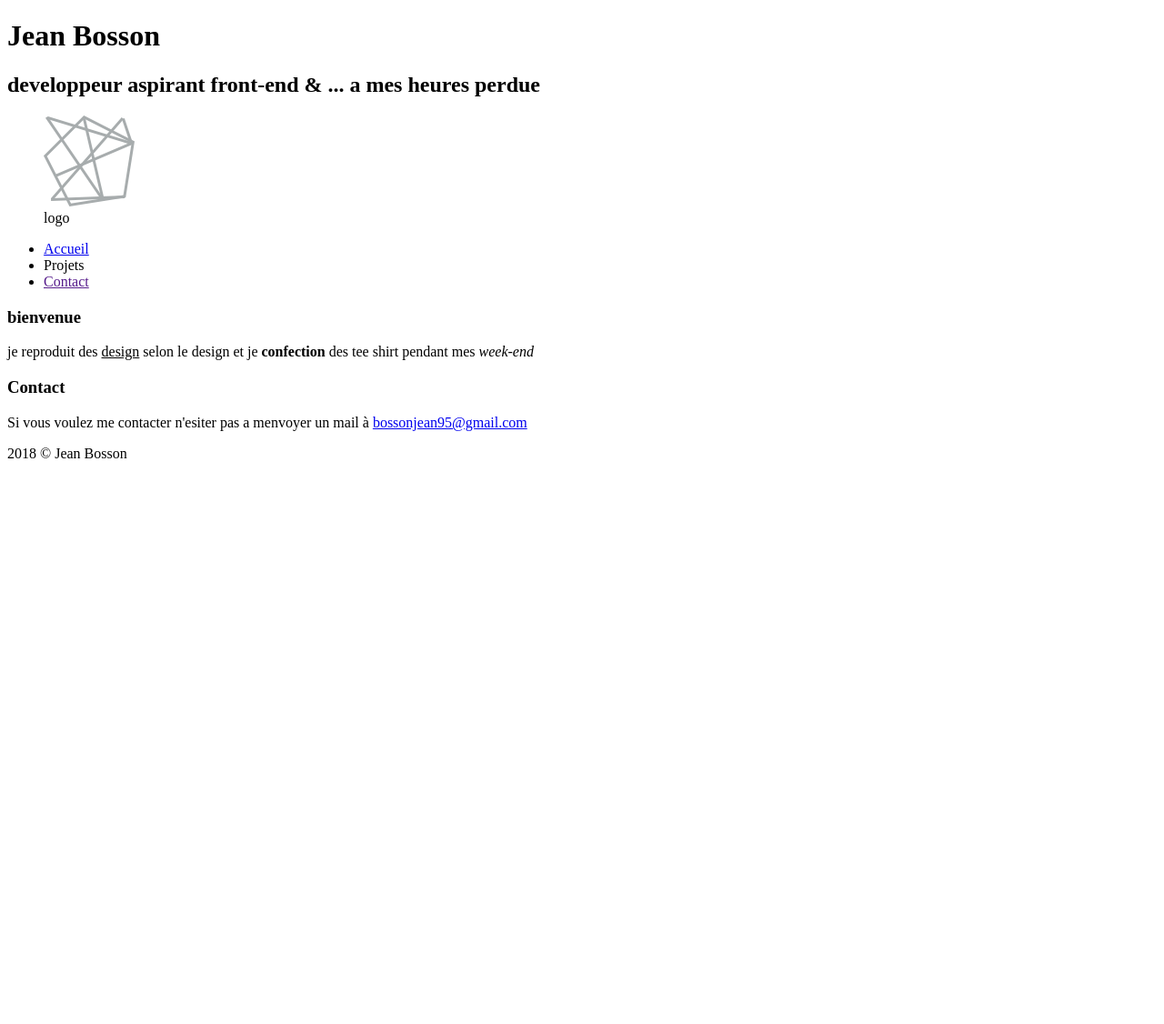
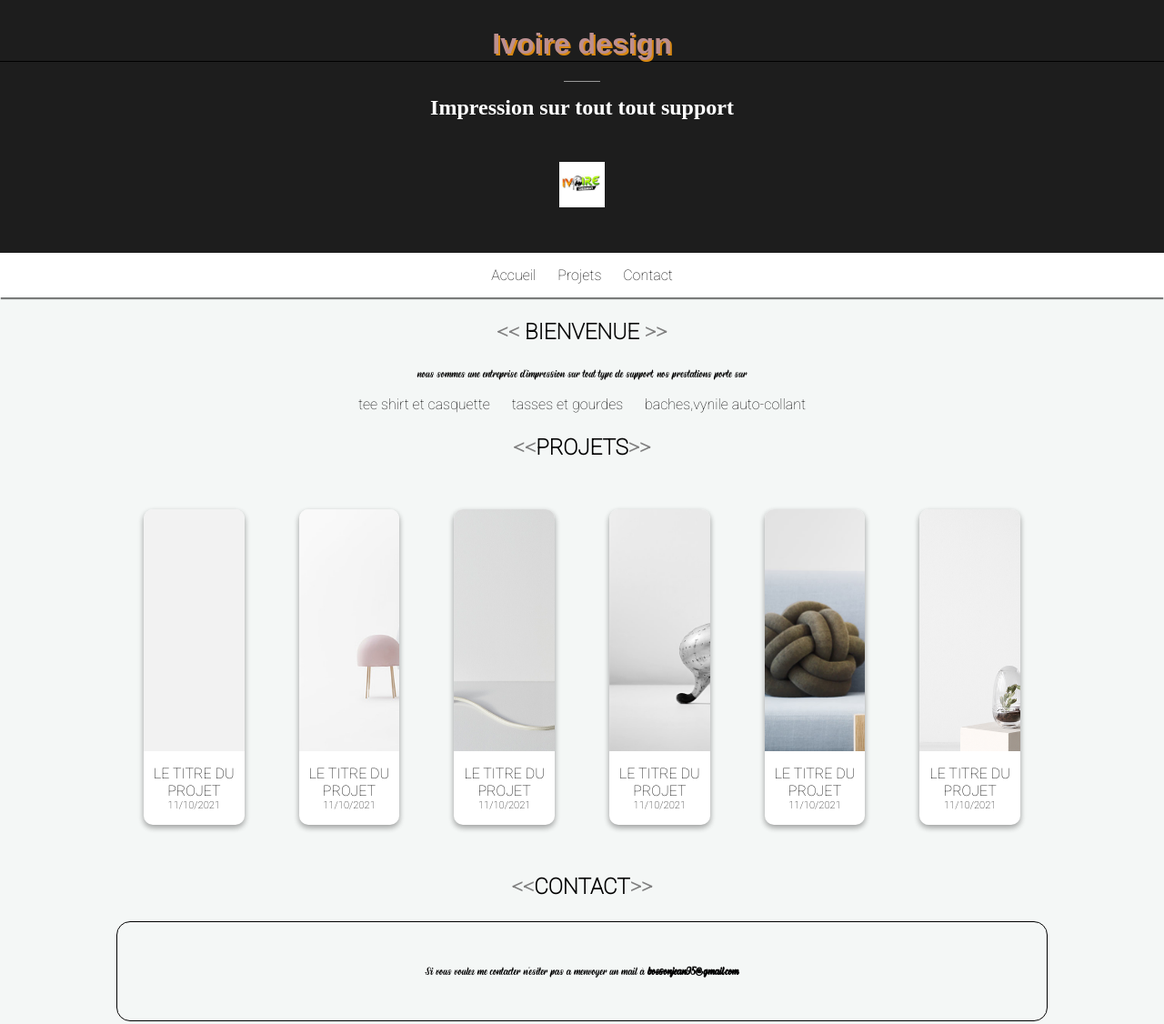
Before and after one commit to jeanbosson/lasttime, a plain HTML site: page index.html in a window 1280 px wide. Shown: the top 1126 px of the page at 91% size. Before the commit the page ends 800 px from the top, so only its background shows below. Drawn offline with Linux system fonts and the light colour scheme; a web font is replaced by a local one.

Commit message:
good lecel

```diff
--- /dev/null
+++ b/design/style.css
@@ -0,0 +1,233 @@
+body{
+    font-family: 'Roboto', sans-serif;
+    background-color: #F4F7F6;
+    margin: 0%;
+    /* background-image: url(le liens);
+    background-attachment: fixed;  */
+    /* background-repeat: repeat; */
+
+}
+img{
+    /* float: left; */
+
+}
+#logo{
+    margin-top: 30px;
+
+    width: 50px;
+
+
+}
+header{
+    text-align: center;
+    background-color: #1D1D1D;
+    color: white;
+    padding-bottom: 30px;
+}
+section{
+    text-align: center;
+}
+nav{
+    text-align: center;
+    background-color: white;
+    box-shadow: 0px 3px 1px -1px rgba(0, 0, 0, 0.5);
+    font-size: 1,1em;
+    padding: 15px;
+
+
+
+    /* clear: both; */
+}
+
+
+
+
+h1{
+    font-family:'Noto+Sans+Display', sans-serif ;
+    /* pour suprimer lespace du haut  */
+    margin-top: 0%;
+    padding-top: 30px;
+
+    /* opacity: ; */
+    /* prend une valeur entre 0 et 1 ; oon ne vois plus l'element */
+    border-bottom: 1px black solid;
+    /* box-shadow: 0px 0px 0px black; les ombres */
+    text-shadow: 2px 2px 0px rgb(216, 137, 19);
+
+}
+h1:hover {
+    color: rosybrown;
+}
+h2{
+   font-family: 'Libre+Baskerville';
+   font-size: 1.5em;
+   border-radius: 10px 10px;
+   width: 400px;
+   /* il a centrer lelement */
+   margin: auto;
+   /* pour cacher ce qui depasse */
+   /* overflow:hidden ; */
+
+   /* border-radius: 10px / 30px; courbe */
+   /* border radius accmpagne le border */
+   word-wrap: break-word;
+/* au cas ou on depasse les 400px casse. */
+
+}
+h3:before{
+    content: "<<";
+    color: gray;
+}
+h3{
+    font-size: 1.5em;
+    /* clear: both; */
+    /* pour annuler le float */
+    text-transform: uppercase ;
+}
+h3:after{
+    content: ">>";
+    color: gray;
+}
+a{
+    text-decoration: none;
+    color: black;
+}
+a:focus{
+    color: red;
+}
+a:visited{
+    color:rgb(49, 13, 175);
+}
+
+
+ul{
+    padding: 0;
+    /* pour suprimer les decalage de ul */
+    /* pour suprimer le marin */
+    display: inline;
+
+}
+li {
+    display: inline;
+    list-style-type:none ;
+        /* pour suprimer les.. */
+    margin: 10px;
+    /* lespace entre les elements */
+
+}
+li:hover{
+    font-weight: bold;
+}
+/* a[title="contact"] {
+    display: block;
+} */
+
+/* class */
+
+.separator{
+    width: 40px;
+    height: 1px;
+    margin: 15px auto;
+    display: block;
+    background-color: #999999;
+
+}
+
+.bienvenue{
+    color: rgb(8, 8, 8);
+
+}
+.contener{
+    width: 80%;
+    /* pour centrer la page */
+    margin: auto;
+
+}
+.projet{
+    width: 400px;
+    margin: 30px;
+    display: inline-block;
+    /* a la ligne et aussi a la fois haut et bas */
+    background-color: white;
+    padding-bottom: 15px;
+    border: 0 black solid;
+    border-radius: 10px ;
+    /* les allantour */
+    overflow: hidden;
+    /* cacher ce qui depasse */
+    box-shadow: 0 3px 6px rgba(0,0,0,0.16), 0 3px 6px rgba(0,0,0,0.23);
+    /* cope open */
+
+}
+.projet:hover{
+    box-shadow: 0 14px 28px rgba(0,0,0,0.25), 0 10px 10px rgba(0,0,0,0.22);
+    transition: 0.3s;
+}
+
+.projet img{
+    min-width: 400px;
+    height: 266px;
+
+
+}
+.picture{
+    width: 400px;
+    height: 266px;
+    overflow: hidden; /*pour cacher  */
+    margin-bottom: 15px;
+
+
+}
+.projet .date-project{
+    font-size: 0.7em;
+
+}
+.projet span{
+    text-align: center;
+    display: block;     /* pour mettre les span haut et bas */
+    text-transform: uppercase;
+}
+
+/* id */
+#projets{
+display: flex ;
+}
+#contact{
+
+}
+#contact {
+    border: 1px black solid;
+    border-radius: 15px;
+    padding: 30px;
+    margin-bottom: 50px;
+}
+
+
+p{
+    font-family: 'RineghanRegular', Haettenschweiler, 'Arial Narrow Bold', sans-serif, Helvetica, sans-serif;
+    /* text-align: justify; */
+}
+
+footer{
+    background-color: #1D1D1D;
+    color: white;
+    font-weight: bold;
+    text-align: center;
+    /* gras pour annuler normal */
+    font-style: italic;
+    /* pour italic */
+    /* text-decoration: ; */
+    /*  souligner none etc*/
+    padding: 15px;
+}
+*{
+    box-sizing: border-box;
+    /* la taille de la boite cest les bordues de la boite a cause des padding*/
+}
+
+/* police personalisée sur dafont*/
+
+@font-face {
+    font-family: 'RineghanRegular' ;
+    src: url(../src/RineghanRegular.ttf) format('truetype');
+}
--- a/index.html
+++ b/index.html
@@ -2,19 +2,28 @@
 <html>
 <head>
 	<meta charset="utf-8">
-	<title></title>
+	<title>first_project</title>
+	<link rel="stylesheet" type="text/css" href="design/style.css" />
+	<!-- google -->
+
+<link rel="preconnect" href="https://fonts.googleapis.com">
+<link rel="preconnect" href="https://fonts.gstatic.com" crossorigin>
+<link href="https://fonts.googleapis.com/css2?family=Explora&family=Open+Sans:ital,wght@1,300&display=swap" rel="stylesheet">
+<link href="https://fonts.googleapis.com/css2?family=Libre+Baskerville&family=Noto+Sans+Display:ital,wght@1,100&family=Roboto:wght@100&display=swap" rel="stylesheet">
 </head>
 <body>
 			<!-- header -->
 	<header>
-		<h1>Jean Bosson </h1>
-		<h2>developpeur aspirant front-end & ... a mes heures perdue</h2>
+		<h1> Ivoire design </h1>
+		<!-- span -->
+		<span class="separator"></span>
+
+		<h2>Impression sur tout tout support</h2>
 
 				<!-- logo -->
-			<figure>
-				<img src="pictures/logo.png" alt="logo" title="ceci est mon logo"
- 				/>
- 				<figcaption>logo</figcaption>
+			<figure >
+				<img src="pictures/ivoiredesign.jpeg" alt="logo" title="ceci est mon logo"
+				id="logo"/>
  			</figure>
 	</header>
 
@@ -22,21 +31,120 @@
 	<nav>
 		<ul>
 			<li><a href="index2.html" title="allé a l'index2" target="_blank">Accueil</a></li>
-			<li><a hre="#projts" >Projets</a></li>
-			<li><a href="">Contact</a></li>
+			<li><a href="#projts" title="accueil 2">Projets</a></li>
+			<li><a href="#contact" title="contact">Contact</a></li>
 		</ul>
 	</nav>
 
-	<section>
-			<h3> bienvenue </h3>
-		<p>je reproduit des <u>design</u> selon le design et je <b>confection</b> des tee shirt pendant mes <em>week-end</em> </p>
-	</section>
+	<div class="contener">
 
-	 <section>
-	 	<h3>Contact</h3>
-	 		<!-- description -->
-	 		<p>Si vous voulez me contacter n'esiter pas a menvoyer un mail à <a href="mailto:bossonjean95@gmail.com">bossonjean95@gmail.com</a> </p>
-	 </section>
+		<section class="bienvenue">
+				<h3> bienvenue </h3>
+			<p>nous sommes une entreprise d'impression sur tout type de support, nos prestations porte sur </p>
+			<ul>
+				<li>tee shirt et casquette</li>
+				<li>tasses et gourdes </li>
+				<li>baches,vynile auto-collant</li>
+			</ul>
+		</section>
+				<!-- projet -->
+		<section>
+			<h3>Projets</h3>
+		</section>
+		<!-- conteneur -->
+		<div id="projets">
+			<div class="projet">
+				<a href="index2.html">
+					<div class="picture">
+						<img src="pictures/illustration_1.png" alt="mon premier projet">
+
+					</div>
+					<div class="span">
+						<span>le titre du projet</span>
+						<span class="date-project">11/10/2021</span>
+				</div>
+				</a>
+			</div>
+
+			<div class="projet">
+				<a href="index2.html">
+					<div class="picture">
+						<img src="pictures/illustration_2.jpg" alt="mon premier projet">
+
+					</div>
+					<div class="span">
+						<span>le titre du projet</span>
+						<span class="date-project">11/10/2021</span>
+				</div>
+				</a>
+			</div>
+
+			<div class="projet">
+				<a href="index2.html">
+					<div class="picture">
+						<img src="pictures/illustration_3.jpg" alt="mon premier projet">
+
+					</div>
+					<div class="span">
+						<span>le titre du projet</span>
+						<span class="date-project">11/10/2021</span>
+				</div>
+				</a>
+
+
+			</div>
+
+			<div class="projet">
+				<a href="index2.html">
+					<div class="picture">
+						<img src="pictures/illustration_4.jpg" alt="mon premier projet">
+
+					</div>
+					<div class="span">
+						<span>le titre du projet</span>
+						<span class="date-project">11/10/2021</span>
+				</div>
+				</a>
+
+
+			</div>
+
+			<div class="projet">
+				<a href="index2.html">
+					<div class="picture">
+						<img src="pictures/illustration_5.jpg" alt="mon premier projet">
+
+					</div>
+					<div class="span">
+						<span>le titre du projet</span>
+						<span class="date-project">11/10/2021</span>
+				</div>
+				</a>
+			</div>
+
+			<div class="projet">
+				<a href="index2.html">
+					<div class="picture">
+						<img src="pictures/illustration_6.jpg" alt="mon premier projet">
+
+					</div>
+					<div class="span">
+						<span>le titre du projet</span>
+						<span class="date-project">11/10/2021</span>
+				</div>
+				</a>
+			</div>
+
+		</div>
+
+		<section >
+			<h3>Contact</h3>
+			<div id="contact">
+				<!-- description -->
+				<p>Si vous voulez me contacter n'esiter pas a menvoyer un mail à <b><a href="mailto:bossonjean95@gmail.com">bossonjean95@gmail.com</a></b> </p>
+			</div>
+		</section>
+	</div>
 			<!-- footer -->
 	<footer>
 		<span>2018 &copy; Jean Bosson </span>
--- /dev/null
+++ b/info.css
@@ -0,0 +1,145 @@
+<!DOCTYPE html>
+<html>
+<head>
+	<meta charset="utf-8">
+	<title></title>
+</head>
+<body>
+
+<!-- pour utiliser les images -->
+<figure>
+
+
+</figure>
+<figcaption></figcaption>
+<img src="pictures/logo.png"
+title="ceci est mon logo"
+alt="logo" <!-- en cas de burg pour savoir ce qui est la ou pour google -->
+/>
+
+<!-- les selecteurs -->
+h1, a{
+	tout les h1 et les a ...
+}
+
+p a {
+	dans les paragraphes tout les liens  b
+}
+
+a[title]{
+	tout les liens qui ont un attribu title ...
+	si on veut un seul on precise .
+}
+
+<!-- taille de police -->
+x{
+	font-size
+}
+taille absolue
+en px
+
+taille relative
+trois facon de les utiliser
+ -> xx-small x-small ; small medium large x-large xx-large
+ -> 1 em (taille normal) 0.5 ,,;1.1
+
+ <!-- modifier une police -->
+
+font-family: ;
+
+<!-- souligner et autre -->
+
+font-weight: bold; 3
+    /* gras pour annuler normal */
+    font-style: italic;
+    /* pour italic */
+    text-decoration: ;
+    /*  souligner none etc*/
+
+	/* <!-- aligner un texte --> */
+
+	text-align: center ,left,right,justify;
+
+pour gerer les ul
+	ul{
+		padding: 0;
+		/* pour suprimer les decalage de ul */
+
+	}
+	li {
+		list-style-type:none ;
+			/* pour suprimer les.. */
+
+	}
+	/* les flotant */
+
+/*
+	les bordure */
+	h1{
+		border:largeur[px] ,couleur , type de bordure [solid,double,none,etc] ;
+		border-bottom: en bas
+		/* border-radius: marche uniquement sil ya border  */
+		pour arrondirer les angles
+	}
+
+	lesombres
+	h1{
+		box-shadow: decalage horizontale/ vertical / adoucicment /color /inset [interieur] outset [exterieur];
+	}
+/* survol */
+lorsaue la souris passe dessus
+	h1:hover{
+		color:red;
+	}
+	h1:active{
+
+	}
+	/* tabulation */
+	a:focus{
+		color: red;
+	}
+	a:visited{
+		lorquon clic dessus
+	}
+/* poour aligner  */
+a{
+	display: inligne;
+	/* pour ecrire en dessous */
+	f{
+		display: block;
+	}
+}
+
+les DIMENSIONS
+h1{
+	height: vertical;px
+	width: horizontal;
+	min-width: none;
+	max-widht: ;
+}
+
+LES POSITIONS DES ELEEMNT
+h1{
+	position: relative (ajustement),aboslue [au dessus de ],fixed (il bouge a la fois avec le
+	lement);
+	left: ,,,;
+	:right,,,
+}
+FLEX BOX
+
+.conteneur {
+	display: flex;
+	/* pour les mettres sur la meme ligne */
+	flex-direction: column;
+	/* pour faire en colone  ou colone reverse*/
+	pour forcer le retour a la line-gap-override: ;
+	flex-wrap: wrap;
+	/* pour revenir a la ligne */
+	justify-content:  flex-end[a la fin] flex-start space-between[] ;
+
+}
+
+
+
+</body>
+</html>
```
Also changed, not shown: index2.html (+20 -10 lines), info.html (deleted, +0 -22 lines), pictures/illustration_1.png (added), pictures/illustration_2.jpg (added), pictures/illustration_3.jpg (added), pictures/illustration_4.jpg (added), pictures/illustration_5.jpg (added), pictures/illustration_6.jpg (added), pictures/ivoiredesign.jpeg (added), src/RineghanRegular.ttf (added), 1 other file.
